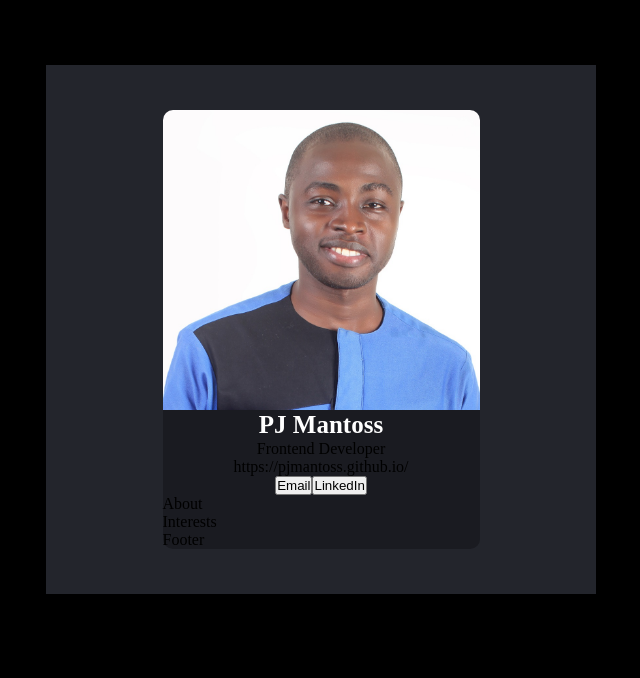
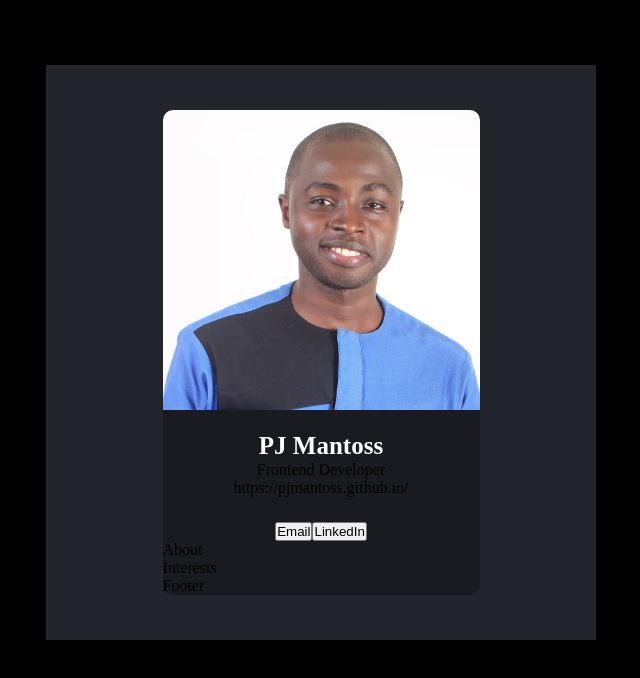
Before and after one commit to PJMantoss/digital-biz-card, a React (Create React App) app: page / in a window 1280 px wide. Shown: the top 678 px of the page, without its empty margins (319-959 px from the left). Built offline with nearby package versions, Linux system fonts and the light colour scheme.

Commit message:
update styling

```diff
--- a/src/App.css
+++ b/src/App.css
@@ -29,6 +29,7 @@
 
 .userInfo {
     text-align: center;
+    margin: 21px 0 25px 0;
 }
 
 .name{
```
